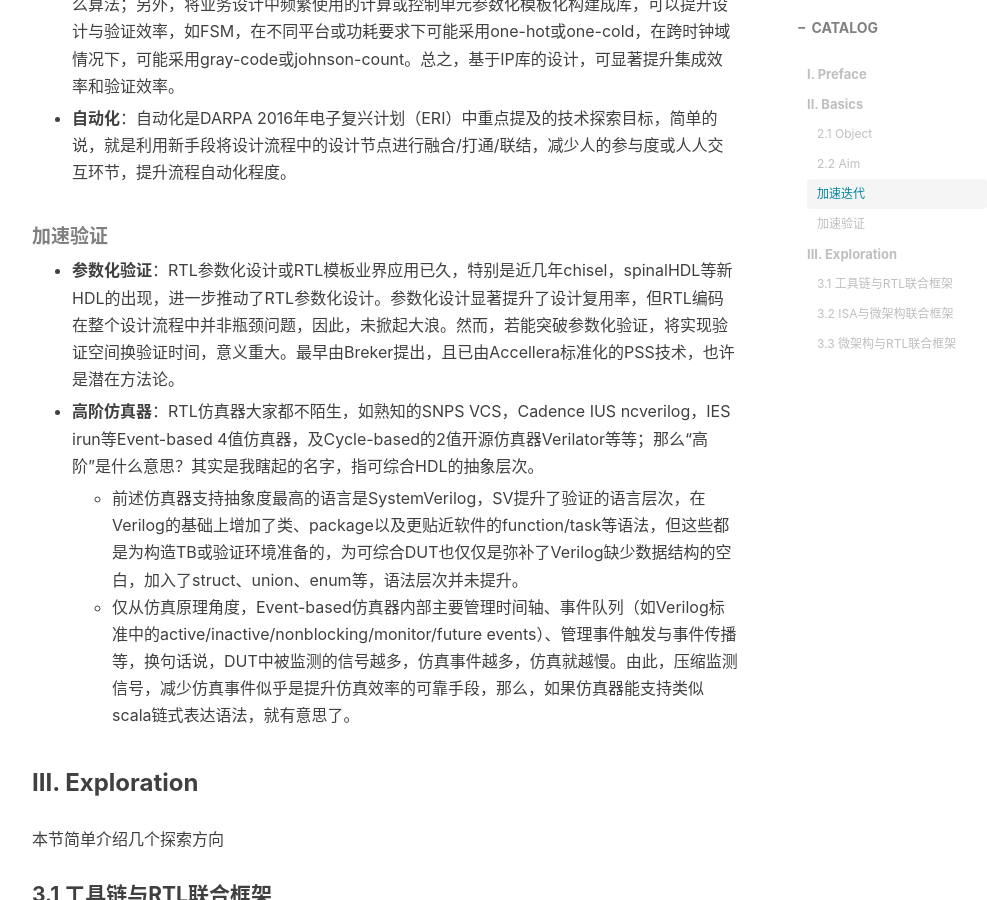
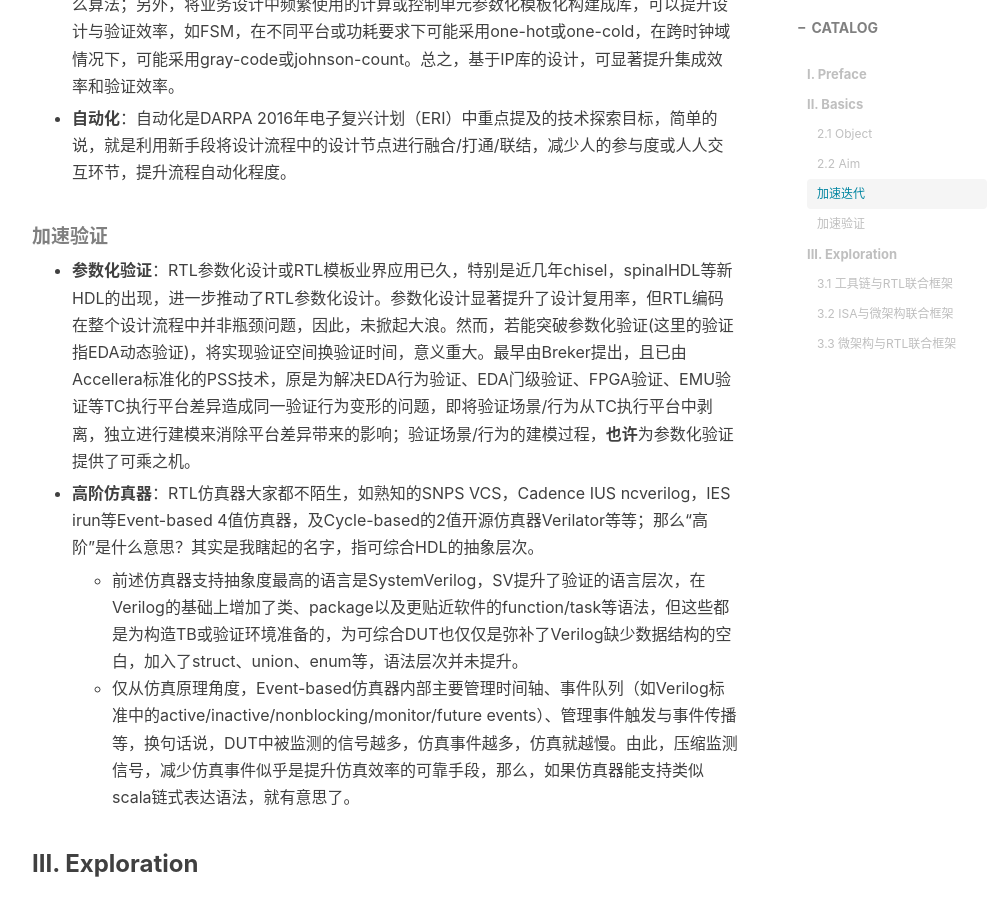
Before and after one commit to VVViy/VVViy.github.io, a Jekyll site: the page built from _posts/2022-07-26-IC-platform.md, in a window 1280 px wide and 900 px high, scrolled down 3917 px. Shown: the whole window, without its empty margins (233-1220 px from the left). Built offline with Jekyll 4.4.1, drawn with Linux system fonts in a browser that asks for light colours; nearby versions of some CDN libraries; comment, search, counter and statistics services are not loaded.

Commit message:
Update 2022-07-26-IC-platform.md

```diff
--- a/_posts/2022-07-26-IC-platform.md
+++ b/_posts/2022-07-26-IC-platform.md
@@ -70,7 +70,7 @@ Fig-3. All-In-One Platform
 
 
 ##### 加速验证
-* __参数化验证__：RTL参数化设计或RTL模板业界应用已久，特别是近几年chisel，spinalHDL等新HDL的出现，进一步推动了RTL参数化设计。参数化设计显著提升了设计复用率，但RTL编码在整个设计流程中并非瓶颈问题，因此，未掀起大浪。然而，若能突破参数化验证，将实现验证空间换验证时间，意义重大。最早由Breker提出，且已由Accellera标准化的PSS技术，也许是潜在方法论。
+* __参数化验证__：RTL参数化设计或RTL模板业界应用已久，特别是近几年chisel，spinalHDL等新HDL的出现，进一步推动了RTL参数化设计。参数化设计显著提升了设计复用率，但RTL编码在整个设计流程中并非瓶颈问题，因此，未掀起大浪。然而，若能突破参数化验证(这里的验证指EDA动态验证)，将实现验证空间换验证时间，意义重大。最早由Breker提出，且已由Accellera标准化的PSS技术，原是为解决EDA行为验证、EDA门级验证、FPGA验证、EMU验证等TC执行平台差异造成同一验证行为变形的问题，即将验证场景/行为从TC执行平台中剥离，独立进行建模来消除平台差异带来的影响；验证场景/行为的建模过程，**也许**为参数化验证提供了可乘之机。
 
 
 * __高阶仿真器__：RTL仿真器大家都不陌生，如熟知的SNPS VCS，Cadence IUS ncverilog，IES irun等Event-based 4值仿真器，及Cycle-based的2值开源仿真器Verilator等等；那么“高阶”是什么意思？其实是我瞎起的名字，指可综合HDL的抽象层次。
```
